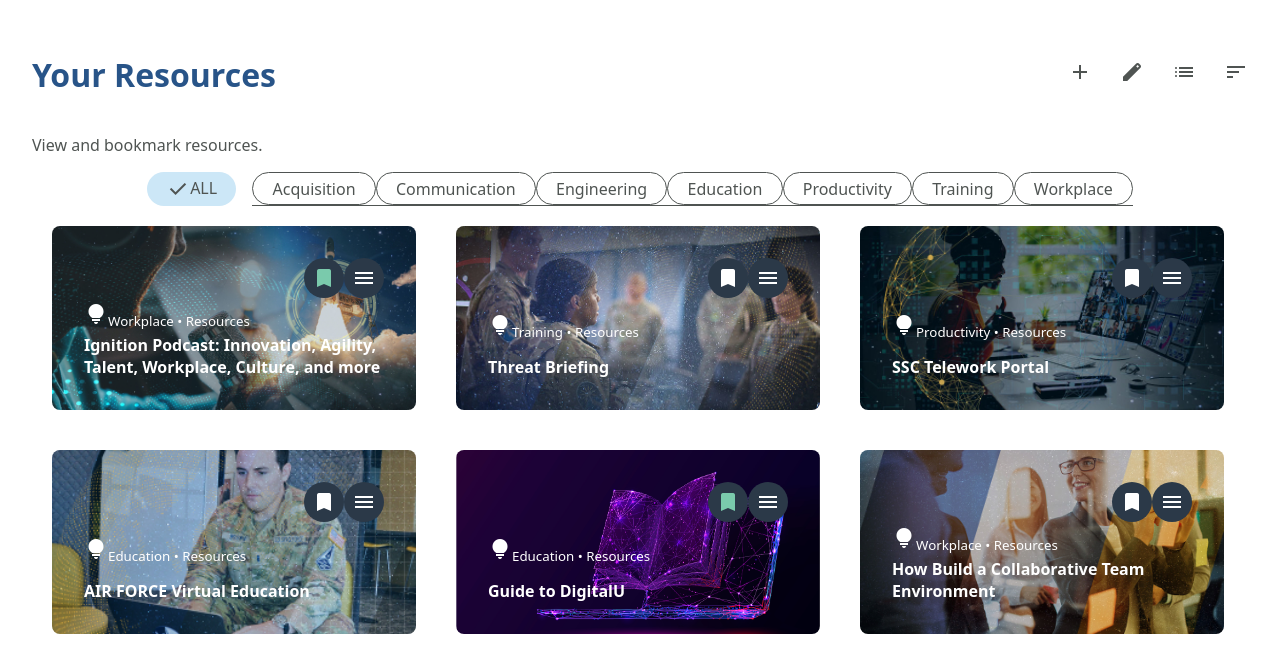
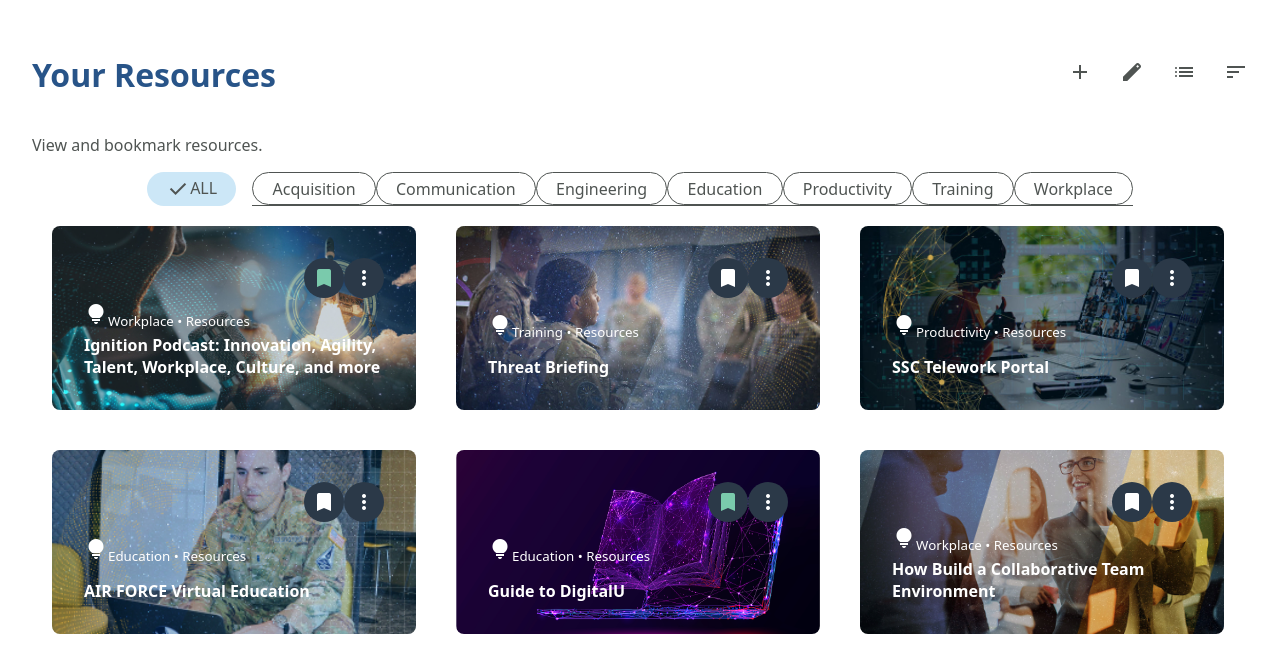
Before and after one commit to gigann/vue3-dev-challenge, a Vue app: page / in a window 1280 px wide. Shown: the top 672 px of the page. Built offline with nearby package versions, Linux system fonts and the light colour scheme.

Commit message:
cleaned up code and added show more button

```diff
--- a/src/components/Card.vue
+++ b/src/components/Card.vue
@@ -21,14 +21,14 @@ const imageURL = computed(
 
 <template>
   <div
-  v-if="isBookmarked || store.isFiltered(props.category) || store.filters.length === 0"
+  v-if="isBookmarked || (props.category && store.isFiltered(props.category)) || store.filters.length === 0"
   class="card"
   :style="{ backgroundImage: imageURL}"
   >
     <div class="card-buttons">
       <button class="bookmarked-button" v-if="isBookmarked" @click="isBookmarked = !isBookmarked"><span class="material-symbols-outlined" >bookmark</span></button>
       <button class="not-bookmarked-button" v-if="!isBookmarked" @click="isBookmarked = !isBookmarked"><span class="material-symbols-outlined">bookmark</span></button>
-      <button class="menu-button"><span class="material-symbols-outlined">menu</span></button>
+      <button class="menu-button"><span class="material-symbols-outlined">more_vert</span></button>
     </div>
 
     <div class="card-category">
--- a/src/components/FilterButton.vue
+++ b/src/components/FilterButton.vue
@@ -1,10 +1,7 @@
 <script setup lang="ts">
-import { computed, ref } from "vue";
 import "material-symbols";
 import { store } from "../store/store";
 import categories from "../assets/categories";
-
-const selected = ref(false);
 
 const props = defineProps({
   category: String,
```
Also changed, not shown: src/components/ShowMoreButton.vue (added, +10 -0 lines).
